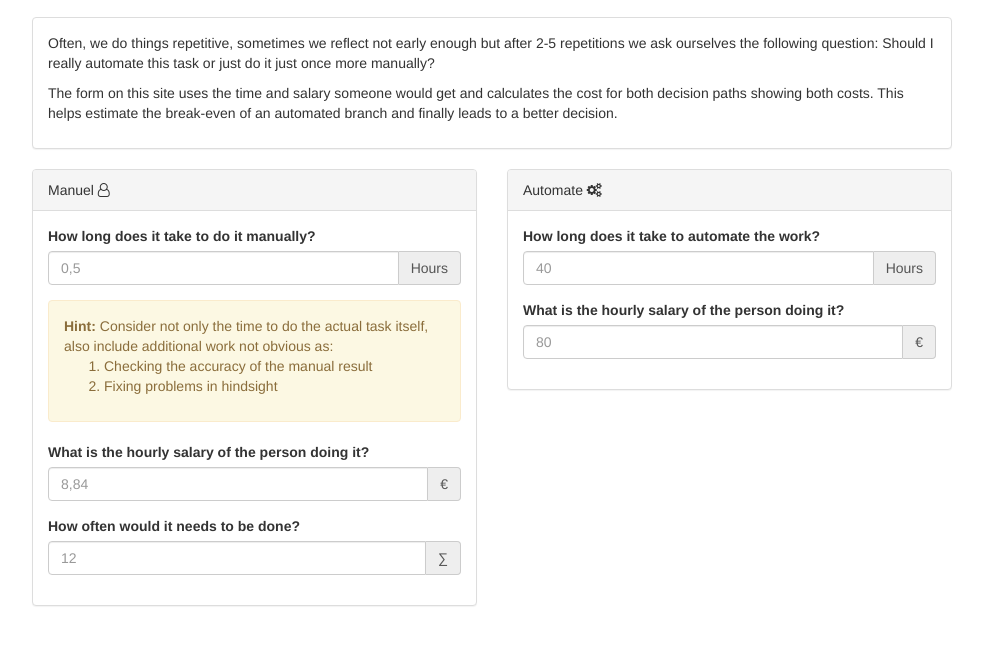
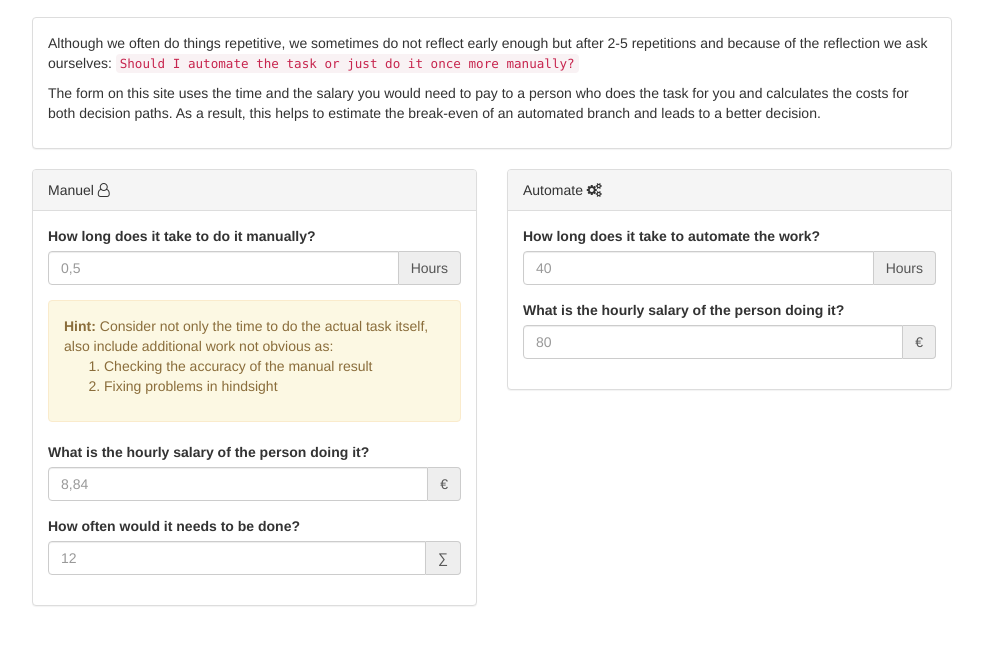
Before and after one commit to lony/page_shouldiautomate.it, a plain HTML site: page index.html in a window 1280 px wide. Shown: the part 103-748 px from the top of the page, without its empty margins (148-1131 px from the left). Drawn offline with nearby package versions, Linux system fonts and the light colour scheme.

Commit message:
Correct spelling

```diff
--- a/index.html
+++ b/index.html
@@ -45,12 +45,11 @@
             <div class="col-xs-12">
                 <div class="panel panel-default">
                     <div class="panel-body">
-                        <p>Often, we do things repetitive, sometimes we reflect not early enough but after 2-5 repetitions we
-                            ask ourselves the following question: Should I really automate this task or just do it just once
-                            more manually?</p>
-                        <p>The form on this site uses the time and salary someone would get and calculates the cost for both
-                            decision paths showing both costs. This helps estimate the break-even of an automated branch
-                            and finally leads to a better decision.</p>
+                        <p>Although we often do things repetitive, we sometimes do not reflect early enough but after 2-5 repetitions
+                            and because of the reflection we ask ourselves: <code>Should I automate the task or just do it once more manually?</code></p>
+                        <p>The form on this site uses the time and the salary you would need to pay to a person who does the
+                            task for you and calculates the costs for both decision paths. As a result, this helps to estimate
+                            the break-even of an automated branch and leads to a better decision.</p>
                     </div>
                 </div>
             </div>
```
